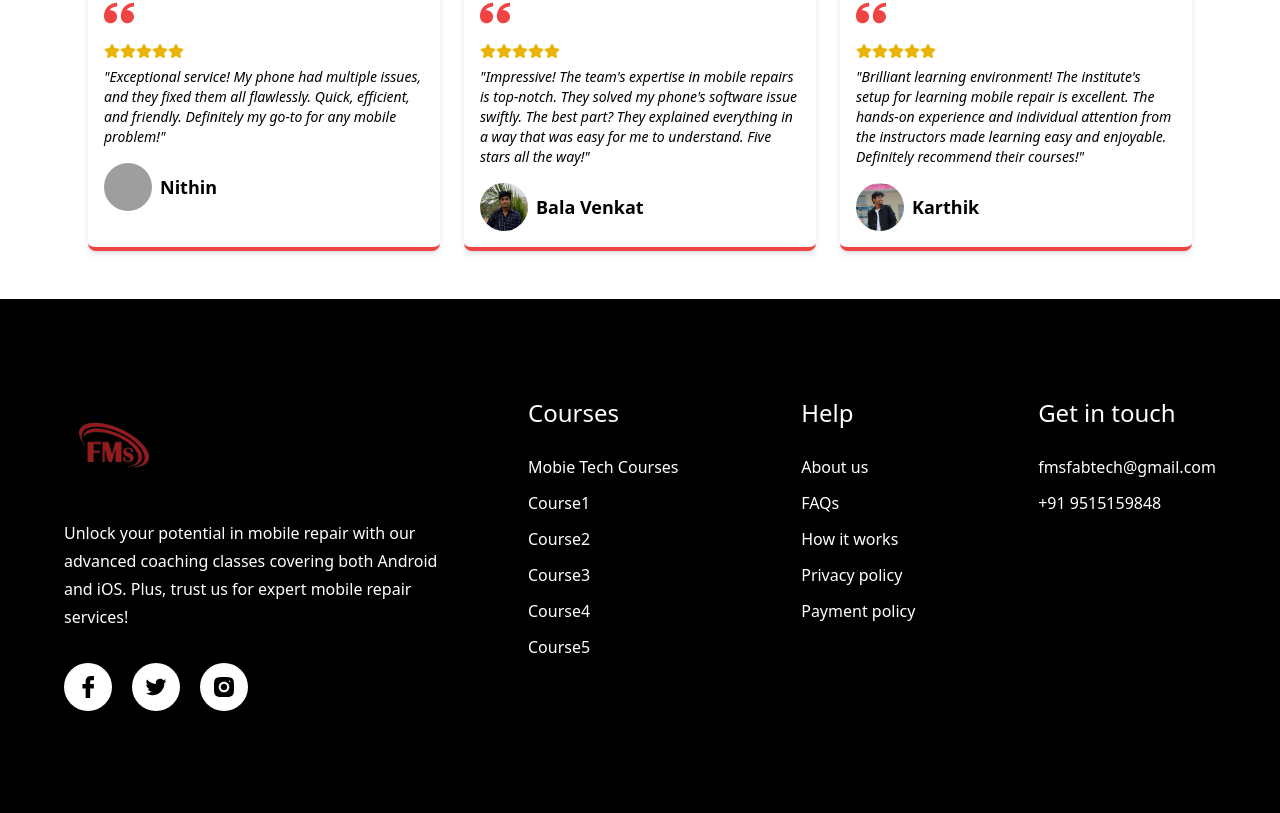
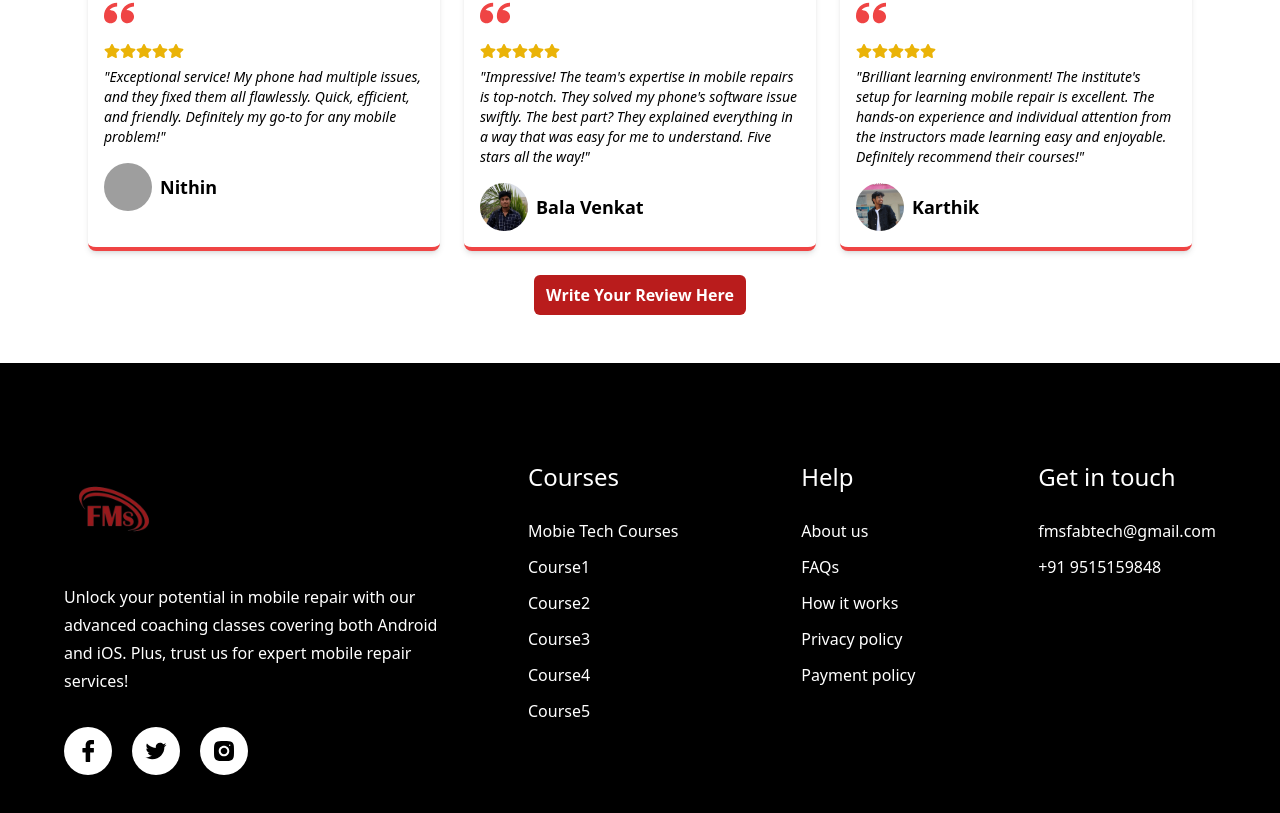
Before and after one commit to balavenkat123/fabtech-solutions, a React (Vite) app: page / in a window 1280 px wide. Shown: the part 2687-3500 px from the top of the page. Built offline with nearby package versions, Linux system fonts and the light colour scheme; grey boxes are pictures that could not be loaded; a web font is replaced by a local one.

Commit message:
review_changes

```diff
--- a/src/sections/Custreviwe.jsx
+++ b/src/sections/Custreviwe.jsx
@@ -1,6 +1,7 @@
 import { FaStar, FaStarHalf } from 'react-icons/fa';
 import { ImQuotesLeft } from 'react-icons/im';
 import { bala, karthick, nithin } from '../assets/images';
+import { motion } from 'framer-motion';
 
 const CustomerReviews = () => {
   return (
@@ -56,6 +57,13 @@ const CustomerReviews = () => {
           </div>
         </div>
       </div>
+      <br />
+      <motion.div whileHover={{ scale: 0.9 }}className='flex justify-center'>
+      <a target="_blank" href="https://www.google.com/maps/place/FABTECH+MOBILES+SOLUTIONS/@17.386305,78.482483,16z/data=!4m8!3m7!1s0x3bcb99389849e3b5:0xccc7981ec4f1e678!8m2!3d17.3863047!4d78.4824833!9m1!1b1!16s%2Fg%2F11rq88gtgp?hl=en&entry=ttu">
+      <button className='bg-red-700 text-white font-bold rounded-md px-3 py-2'>Write Your Review Here</button>
+      </a>
+
+    </motion.div>
     </section>
   );
 };
```
